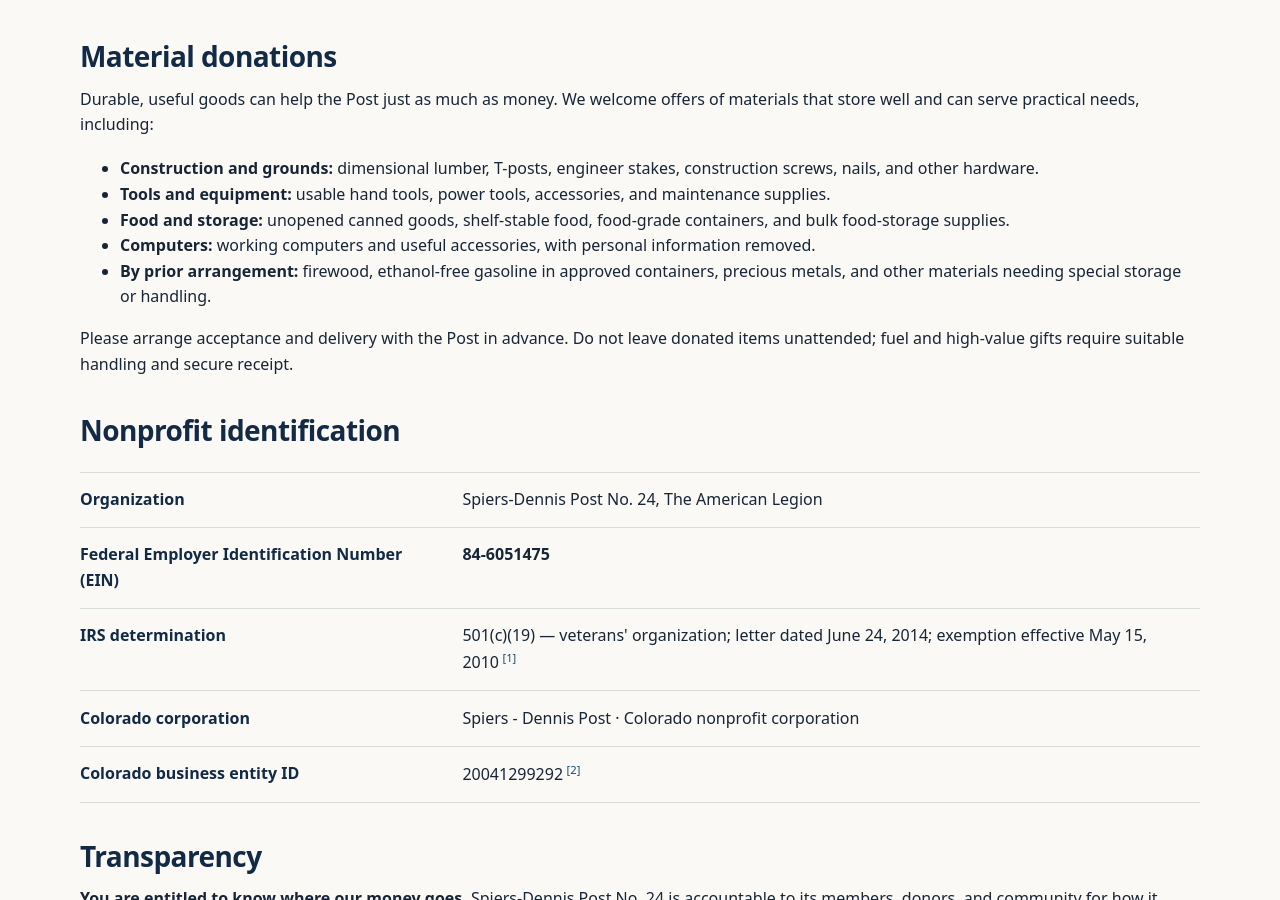
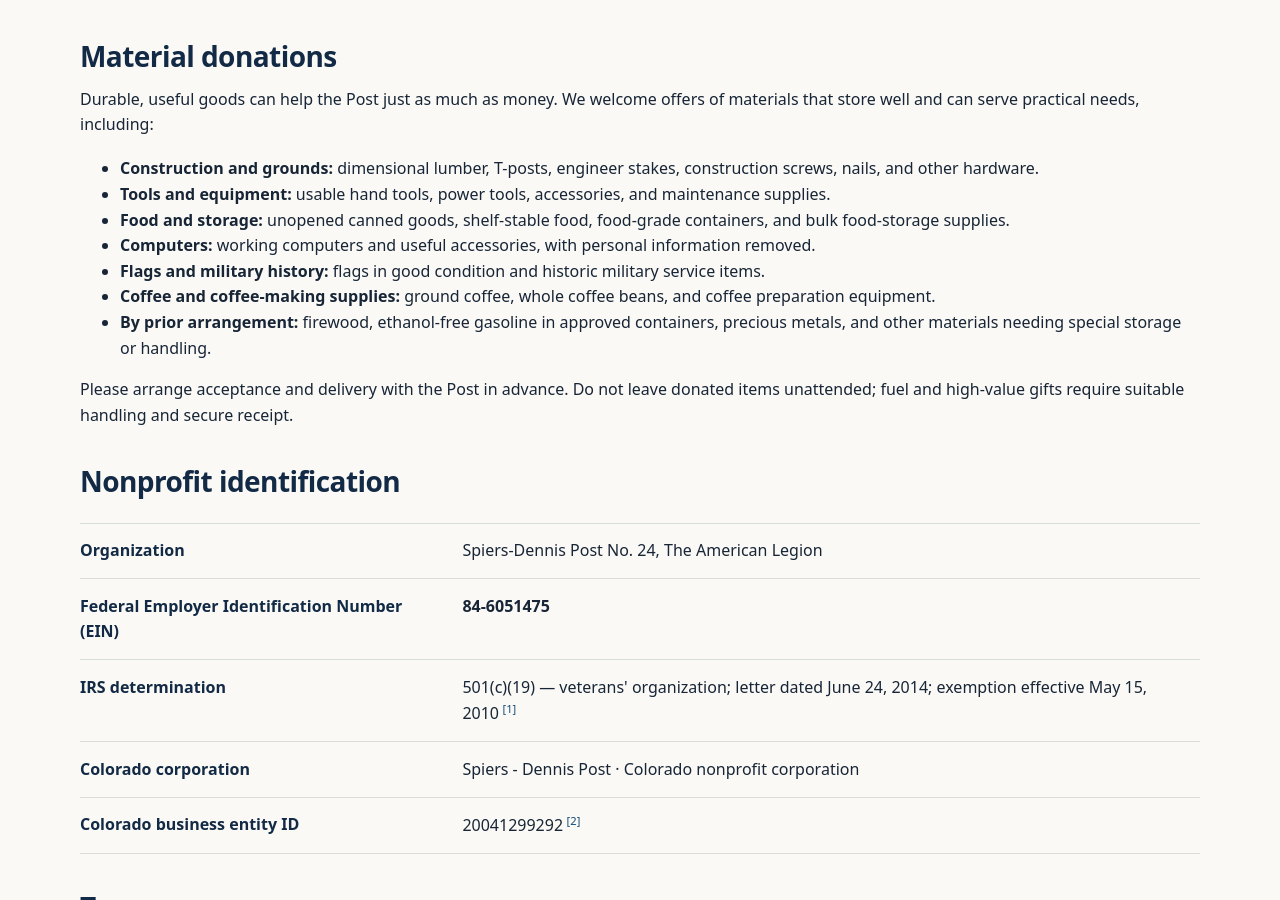
Before and after one commit to SPIERS-DENNIS-POST/spiers-dennis-post.github.io, a Jekyll site: the page built from donate/index.md, in a window 1280 px wide and 900 px high, scrolled down 585 px. Built offline with Jekyll 4.4.1, drawn with Linux system fonts in a browser that asks for light colours.

Commit message:
Add flags, military history items, and coffee supplies to material donations

```diff
--- a/donate/index.md
+++ b/donate/index.md
@@ -28,6 +28,8 @@
 - **Tools and equipment:** usable hand tools, power tools, accessories, and maintenance supplies.
 - **Food and storage:** unopened canned goods, shelf-stable food, food-grade containers, and bulk food-storage supplies.
 - **Computers:** working computers and useful accessories, with personal information removed.
+- **Flags and military history:** flags in good condition and historic military service items.
+- **Coffee and coffee-making supplies:** ground coffee, whole coffee beans, and coffee preparation equipment.
 - **By prior arrangement:** firewood, ethanol-free gasoline in approved containers, precious metals, and other materials needing special storage or handling.
 
 Please arrange acceptance and delivery with the Post in advance. Do not leave donated items unattended; fuel and high-value gifts require suitable handling and secure receipt.
```
